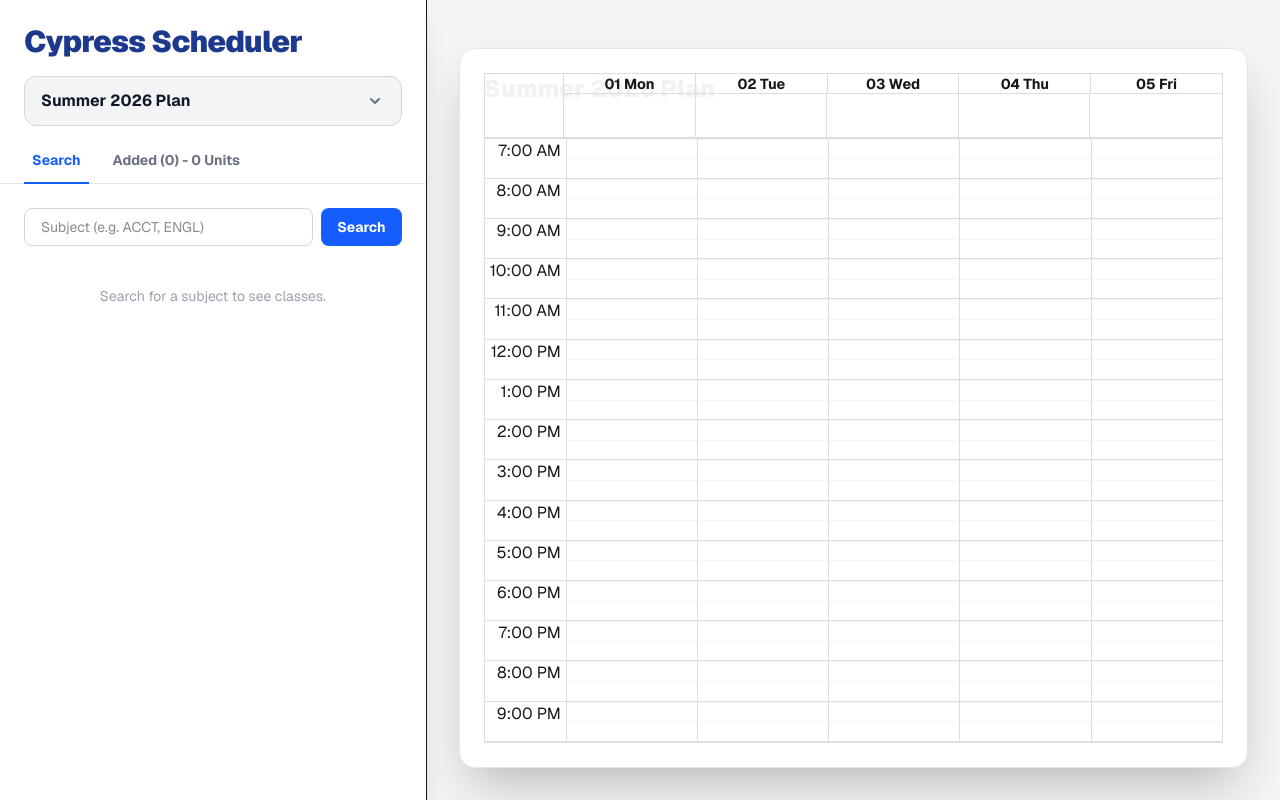
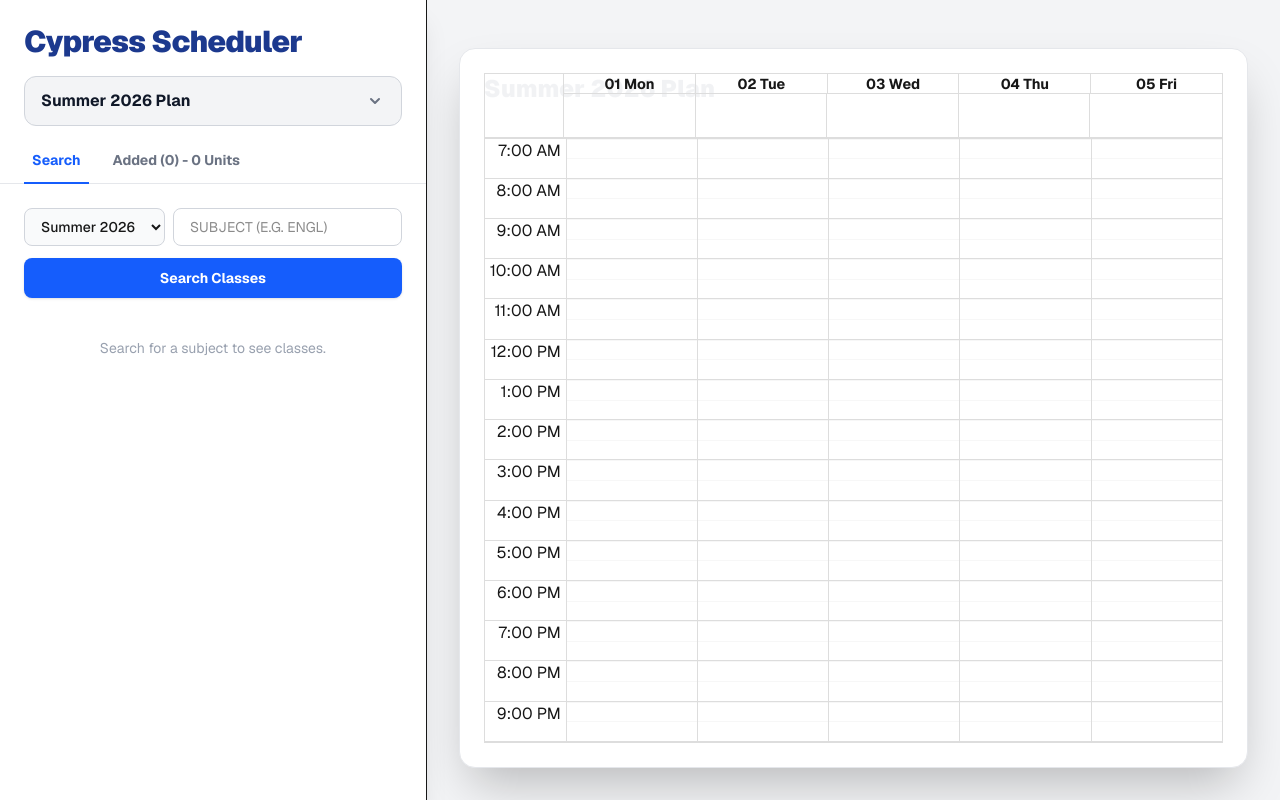
Before and after one commit to ThaiBenjamin/cypress-scheduler, a Next.js app: page / in a window 1280 px wide. Built offline with nearby package versions, Linux system fonts and the light colour scheme.

Commit message:
added search by term function

```diff
--- a/app/page.tsx
+++ b/app/page.tsx
@@ -24,6 +24,8 @@ function getCourseColor(crn: string) {
 
 function generateEventsFromMeetings(course: any) {
   const events: any[] = [];
+  if (!course.meetings) return events; // Safety check
+
   course.meetings.forEach((meeting: any) => {
     if (!meeting.startTime || !meeting.endTime || !meeting.days || meeting.days.length === 0) return;
     const [startH, startM] = meeting.startTime.split(":").map(Number);
@@ -54,7 +56,6 @@ function checkConflict(newEvents: any[], existingEvents: any[]) {
   return null;
 }
 
-// --- NEW: TYPES FOR MULTIPLE SCHEDULES ---
 type Schedule = {
   id: string;
   name: string;
@@ -63,6 +64,9 @@ type Schedule = {
 
 export default function Home() {
   const [subjectQuery, setSubjectQuery] = useState("");
+  // --- NEW: Term State for the Dropdown (Defaulting to the Summer data we just seeded!) ---
+  const [termQuery, setTermQuery] = useState("2026-Summer");
+
   const [searchResults, setSearchResults] = useState<any[]>([]);
   const [isSearching, setIsSearching] = useState(false);
   const [activeTab, setActiveTab] = useState<"search" | "added">("search");
@@ -70,12 +74,10 @@ export default function Home() {
   const [isLoaded, setIsLoaded] = useState(false);
   const calendarRef = useRef<HTMLDivElement>(null);
 
-  // --- NEW: MASTER STATE FOR SCHEDULES ---
   const [schedules, setSchedules] = useState<Schedule[]>([]);
   const [activeScheduleId, setActiveScheduleId] = useState<string>("");
   const [isDropdownOpen, setIsDropdownOpen] = useState(false);
 
-  // LOAD MULTIPLE SCHEDULES
   useEffect(() => {
     const saved = localStorage.getItem("cypress_multi_schedules");
     if (saved) {
@@ -87,7 +89,6 @@ export default function Home() {
         console.error("Failed to parse saved schedules");
       }
     } else {
-      // Create a default schedule for brand new users
       const defaultId = Date.now().toString();
       setSchedules([{ id: defaultId, name: "Summer 2026 Plan", courses: [] }]);
       setActiveScheduleId(defaultId);
@@ -95,7 +96,6 @@ export default function Home() {
     setIsLoaded(true);
   }, []);
 
-  // SAVE MULTIPLE SCHEDULES
   useEffect(() => {
     if (isLoaded) {
       localStorage.setItem("cypress_multi_schedules", JSON.stringify({
@@ -105,7 +105,6 @@ export default function Home() {
     }
   }, [schedules, activeScheduleId, isLoaded]);
 
-  // --- DERIVED STATE (Calculates what to show based on the active bucket) ---
   const activeSchedule = schedules.find(s => s.id === activeScheduleId) || schedules[0];
   const activeCourses = activeSchedule?.courses || [];
 
@@ -115,7 +114,6 @@ export default function Home() {
     return events;
   }, [activeCourses]);
 
-  // --- SCHEDULE MANAGEMENT FUNCTIONS ---
   const handleCreateNewSchedule = () => {
     const newId = Date.now().toString();
     const newName = `New Schedule ${schedules.length + 1}`;
@@ -139,12 +137,11 @@ export default function Home() {
       const updatedSchedules = schedules.filter(s => s.id !== id);
       setSchedules(updatedSchedules);
       if (activeScheduleId === id) {
-        setActiveScheduleId(updatedSchedules[0].id); // Fallback to the first remaining schedule
+        setActiveScheduleId(updatedSchedules[0].id);
       }
     }
   };
 
-  // --- UPDATED COURSE FUNCTIONS (They only affect the active bucket) ---
   const addCourseToSchedule = (course: any) => {
     const newEvents = generateEventsFromMeetings(course);
     const conflict = checkConflict(newEvents, myScheduleEvents);
@@ -154,7 +151,6 @@ export default function Home() {
     }
     if (newEvents.length === 0) alert(`⚠️ ${course.subject} ${course.courseNumber} is Online/TBA. No times to show!`);
 
-    // Inject the course into the active schedule ONLY
     setSchedules(prev => prev.map(s => s.id === activeScheduleId ? { ...s, courses: [...s.courses, course] } : s));
   };
 
@@ -172,12 +168,13 @@ export default function Home() {
     }
   };
 
+  // --- NEW: Search fetch now includes BOTH Subject and Term ---
   const handleSearch = async (e: React.FormEvent) => {
     e.preventDefault();
     if (!subjectQuery) return;
     setIsSearching(true);
     try {
-      const res = await fetch(`/api/courses?subject=${subjectQuery}`);
+      const res = await fetch(`/api/courses?subject=${subjectQuery}&term=${termQuery}`);
       const data = await res.json();
       setSearchResults(data);
     } catch (err) {
@@ -192,7 +189,7 @@ export default function Home() {
       const dataUrl = await toPng(calendarRef.current, { pixelRatio: 2, backgroundColor: "#ffffff" });
       const link = document.createElement("a");
       link.href = dataUrl;
-      link.download = `${activeSchedule?.name.replace(/\s+/g, '-')}-schedule.png`; // Uses the schedule name!
+      link.download = `${activeSchedule?.name.replace(/\s+/g, '-')}-schedule.png`;
       link.click();
     } catch (error) {
       alert("Oops! Something went wrong while saving the image.");
@@ -213,15 +210,17 @@ export default function Home() {
         <div className="flex justify-between items-start">
           <div className="flex-1">
             <h2 className="font-extrabold text-blue-900">{course.subject} {course.courseNumber}</h2>
-            <p className="text-xs font-medium text-gray-700 mb-2">{course.title}</p>
+            <p className="text-xs font-medium text-gray-700 mb-2">{course.title || "Title TBA"}</p>
             <div className="flex flex-wrap gap-1 mb-2">
-              {course.meetings.map((m: any, i: number) => (
-                <span key={i} className={`text-[10px] px-2 py-0.5 rounded font-bold ${m.days.length > 0 ? 'bg-green-100 text-green-800' : 'bg-gray-100 text-gray-500'}`}>
-                  {m.days.length > 0 ? `${m.days.join("")} ${m.startTime}` : "ONLINE"}
+              {course.meetings?.map((m: any, i: number) => (
+                <span key={i} className={`text-[10px] px-2 py-0.5 rounded font-bold ${m.days && m.days.length > 0 ? 'bg-green-100 text-green-800' : 'bg-gray-100 text-gray-500'}`}>
+                  {m.days && m.days.length > 0 ? `${m.days.join("")} ${m.startTime}` : "ONLINE"}
                 </span>
               ))}
             </div>
-            <p className="text-[10px] text-gray-400 font-mono">CRN: {course.crn} • {course.units} Units</p>
+            <p className="text-[10px] text-gray-400 font-mono">
+              CRN: {course.crn} • {course.seatsAvailable} Seats Available
+            </p>
           </div>
           {isAdded ? (
             <button onClick={() => removeCourseFromSchedule(course)} className="ml-4 bg-red-100 text-red-700 border border-red-300 text-xs font-bold py-2 px-3 rounded-lg">REMOVE</button>
@@ -241,7 +240,6 @@ export default function Home() {
         <div className="p-6 pb-0 border-b border-gray-200 relative">
           <h1 className="text-3xl font-black text-blue-900 tracking-tight mb-4">Cypress Scheduler</h1>
 
-          {/* NEW: THE SCHEDULE DROPDOWN MENU */}
           <div className="relative mb-6">
             <button
               onClick={() => setIsDropdownOpen(!isDropdownOpen)}
@@ -253,7 +251,6 @@ export default function Home() {
               </svg>
             </button>
 
-            {/* Dropdown Panel */}
             {isDropdownOpen && (
               <div className="absolute top-full left-0 w-full mt-2 bg-white rounded-xl shadow-2xl border border-gray-200 overflow-hidden z-50">
                 <div className="max-h-60 overflow-y-auto">
@@ -266,11 +263,9 @@ export default function Home() {
                       <span className="font-bold text-gray-800 text-sm flex-1 truncate pr-2">{schedule.name}</span>
 
                       <div className="flex gap-2 shrink-0">
-                        {/* Rename Pencil Icon */}
                         <button onClick={(e) => { e.stopPropagation(); handleRenameSchedule(schedule.id, schedule.name); }} className="text-gray-400 hover:text-blue-600 p-1">
                           <svg xmlns="http://www.w3.org/2000/svg" className="h-4 w-4" fill="none" viewBox="0 0 24 24" stroke="currentColor" strokeWidth={2}><path strokeLinecap="round" strokeLinejoin="round" d="M15.232 5.232l3.536 3.536m-2.036-5.036a2.5 2.5 0 113.536 3.536L6.5 21.036H3v-3.572L16.732 3.732z" /></svg>
                         </button>
-                        {/* Delete Trash Icon */}
                         <button onClick={(e) => { e.stopPropagation(); handleDeleteSchedule(schedule.id); }} className="text-gray-400 hover:text-red-600 p-1">
                           <svg xmlns="http://www.w3.org/2000/svg" className="h-4 w-4" fill="none" viewBox="0 0 24 24" stroke="currentColor" strokeWidth={2}><path strokeLinecap="round" strokeLinejoin="round" d="M19 7l-.867 12.142A2 2 0 0116.138 21H7.862a2 2 0 01-1.995-1.858L5 7m5 4v6m4-6v6m1-10V4a1 1 0 00-1-1h-4a1 1 0 00-1 1v3M4 7h16" /></svg>
                         </button>
@@ -310,16 +305,30 @@ export default function Home() {
           {/* SEARCH TAB */}
           {activeTab === "search" && (
             <div>
-              <form onSubmit={handleSearch} className="mb-6 flex gap-2">
-                <input
-                  type="text"
-                  placeholder="Subject (e.g. ACCT, ENGL)"
-                  value={subjectQuery}
-                  onChange={(e) => setSubjectQuery(e.target.value)}
-                  className="flex-1 border border-gray-300 rounded-lg px-4 py-2 text-sm focus:outline-none focus:ring-2 focus:ring-blue-500"
-                />
-                <button type="submit" className="bg-blue-600 hover:bg-blue-700 text-white font-bold py-2 px-4 rounded-lg text-sm transition">
-                  {isSearching ? "..." : "Search"}
+              <form onSubmit={handleSearch} className="mb-6 flex flex-col gap-3">
+                {/* NEW: Term Dropdown & Search Input aligned beautifully */}
+                <div className="flex gap-2">
+                  <select
+                    value={termQuery}
+                    onChange={(e) => setTermQuery(e.target.value)}
+                    className="border border-gray-300 rounded-lg px-3 py-2 text-sm bg-gray-50 font-medium focus:outline-none focus:ring-2 focus:ring-blue-500 cursor-pointer"
+                  >
+                    <option value="2026-Summer">Summer 2026</option>
+                    <option value="2026-Fall">Fall 2026</option>
+                    <option value="2026-Spring">Spring 2026</option>
+                  </select>
+
+                  <input
+                    type="text"
+                    placeholder="Subject (e.g. ENGL)"
+                    value={subjectQuery}
+                    onChange={(e) => setSubjectQuery(e.target.value)}
+                    className="flex-1 border border-gray-300 rounded-lg px-4 py-2 text-sm focus:outline-none focus:ring-2 focus:ring-blue-500 uppercase"
+                  />
+                </div>
+
+                <button type="submit" className="w-full bg-blue-600 hover:bg-blue-700 text-white font-bold py-2.5 px-4 rounded-lg text-sm transition shadow-sm">
+                  {isSearching ? "Searching..." : "Search Classes"}
                 </button>
               </form>
 
@@ -365,7 +374,6 @@ export default function Home() {
         </div>
 
         <div ref={calendarRef} className="flex-1 bg-white rounded-2xl shadow-2xl p-6 border border-gray-200 overflow-hidden relative">
-          {/* Watermark of Schedule Name for the PNG Export */}
           <h2 className="absolute top-6 left-6 text-2xl font-black text-gray-200 opacity-50 select-none z-0 pointer-events-none">{activeSchedule?.name}</h2>
 
           <Calendar
```
Also changed, not shown: 1 other file (tests, documents, lock files or other folders).
